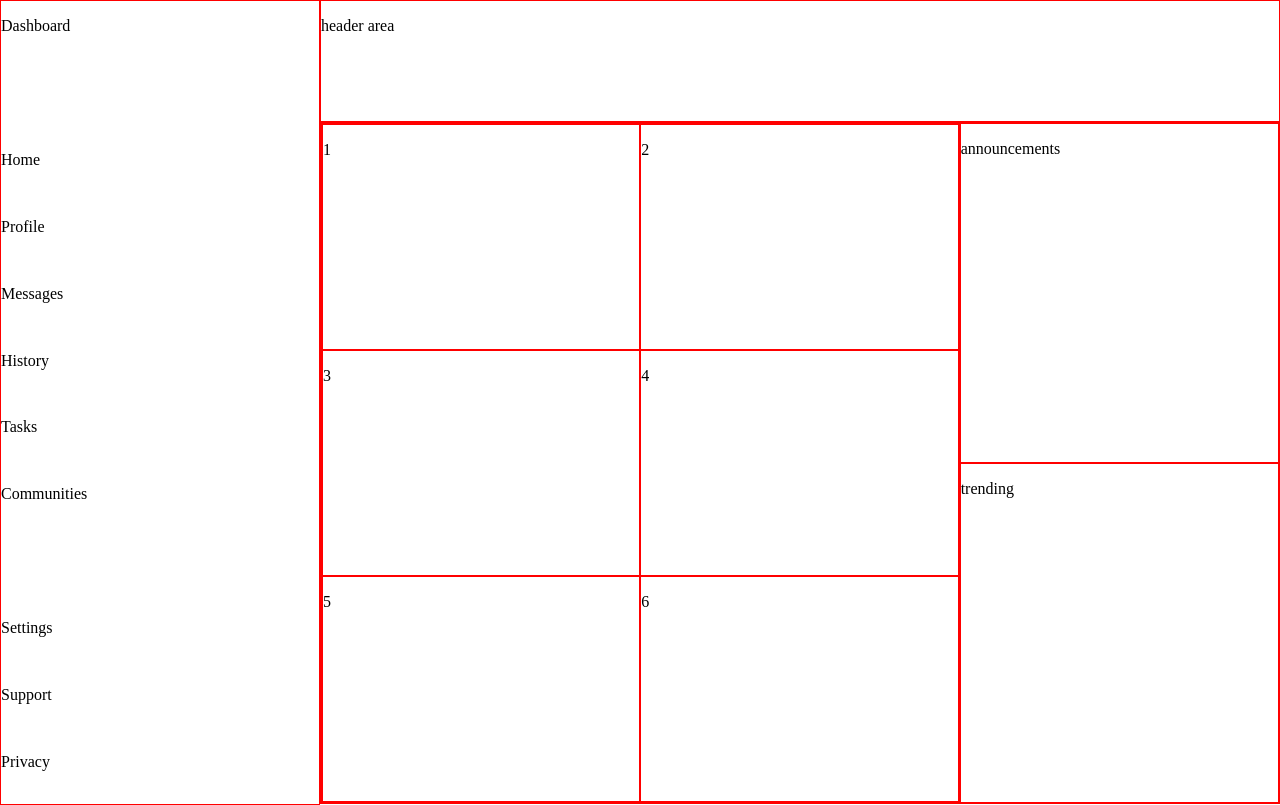
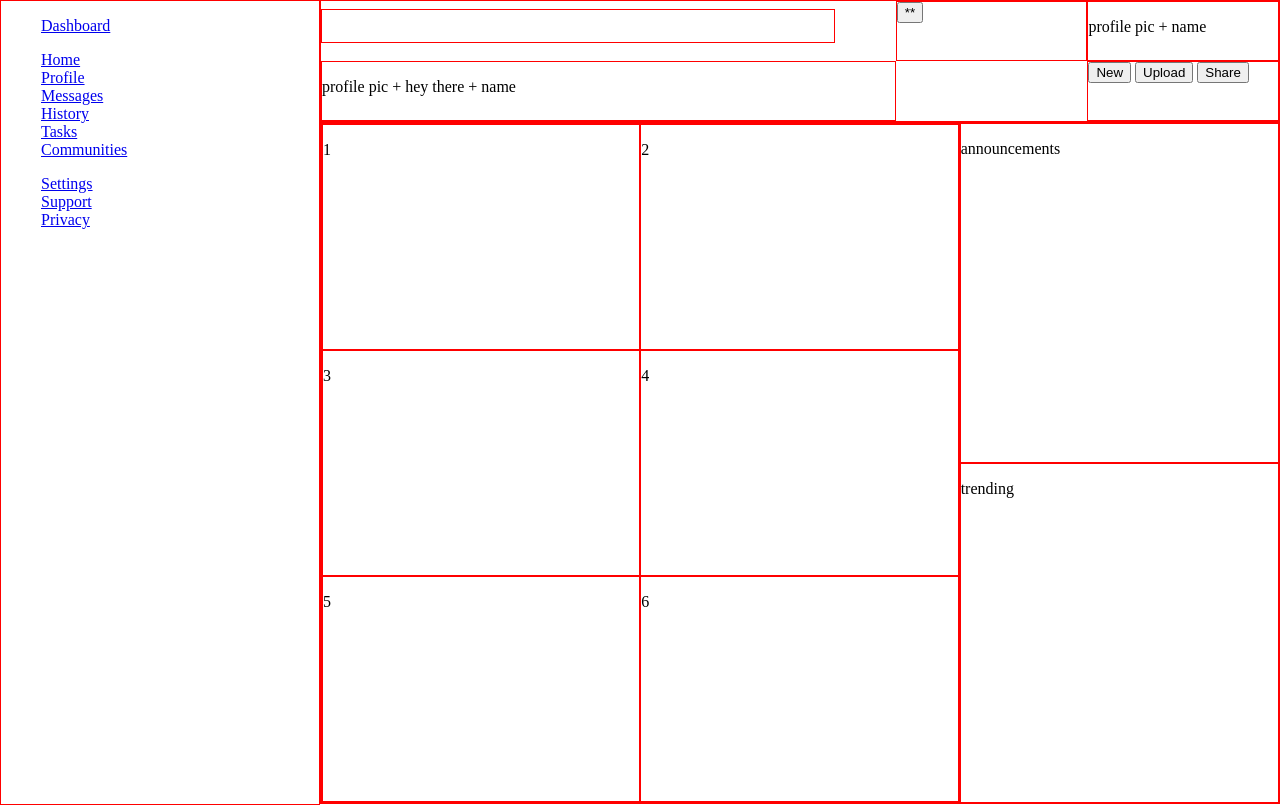
Before and after one commit to hardiing/admin-dashboard, a plain HTML site: page index.html in a window 1280 px wide. Drawn offline with Linux system fonts and the light colour scheme.

Commit message:
Outlined header, changed sidebar to ul

```diff
--- a/index.html
+++ b/index.html
@@ -9,21 +9,39 @@
 <body>
     <div class="container">
         <div class="header">
-            <p>header area</p>
+            <div class="search-bar">
+                <input type="text">
+            </div>
+            <div class="notifications">
+                <button>**</button>
+            </div>
+            <div class="profile">
+                <p>profile pic + name</p>
+            </div>
+            <div class="big-profile">
+                <p>profile pic + hey there + name</p>
+            </div>
+            <div class="buttons">
+                <button>New</button>
+                <button>Upload</button>
+                <button>Share</button>
+            </div>
         </div>
         <div class="sidebar">
-            <p>Dashboard</p>
-            <p></p>
-            <p>Home</p>
-            <p>Profile</p>
-            <p>Messages</p>
-            <p>History</p>
-            <p>Tasks</p>
-            <p>Communities</p>
-            <p></p>
-            <p>Settings</p>
-            <p>Support</p>
-            <p>Privacy</p>
+            <ul>
+                <li><a href="www.google.com">Dashboard</a></li>
+                <p></p>
+                <li><a href="www.google.com">Home</a></li>
+                <li><a href="www.google.com">Profile</a></li>
+                <li><a href="www.google.com">Messages</a></li>
+                <li><a href="www.google.com">History</a></li>
+                <li><a href="www.google.com">Tasks</a></li>
+                <li><a href="www.google.com">Communities</a></li>
+                <p></p>
+                <li><a href="www.google.com">Settings</a></li>
+                <li><a href="www.google.com">Support</a></li>
+                <li><a href="www.google.com">Privacy</a></li>
+            </ul>
         </div>
         <div class="content">
             <div class="article-area">
--- a/style.css
+++ b/style.css
@@ -12,9 +12,35 @@ body {
 .header {
     grid-column: 2 / 3;
     display: grid;
-    grid-template-columns: 1fr 1fr;
+    grid-template-columns: 3fr 1fr 1fr;
     grid-template-rows: 1fr 1fr;
     height: 15vh;
+    border: 1px solid red;
+}
+
+input[type=text] {
+    padding: 6px;
+    margin-top: 8px;
+    margin-right: 16px;
+    font-size: 17px;
+    width: 500px;
+    border: 1px solid red;
+}
+
+.notifications {
+    border: 1px solid red;
+}
+
+.profile {
+    border: 1px solid red;
+}
+
+.big-profile {
+    border: 1px solid red;
+}
+
+.buttons {
+    grid-column: 3 / 4;
     border: 1px solid red;
 }
 
@@ -25,7 +51,10 @@ body {
     grid-template-columns: 1fr;
     grid-template-rows: repeat(12, 1fr);
     border: 1px solid red;
+}
 
+.sidebar li {
+    list-style: none;
 }
 
 .content {
```
